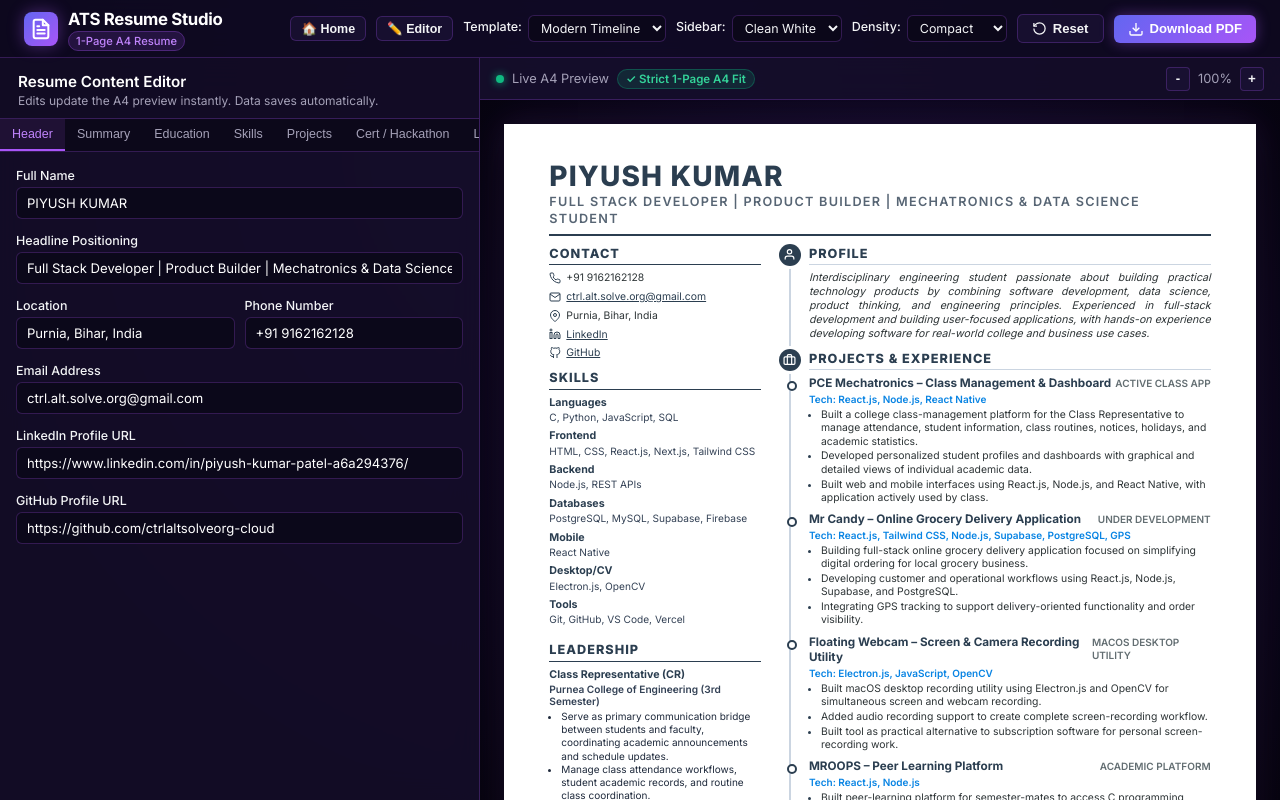
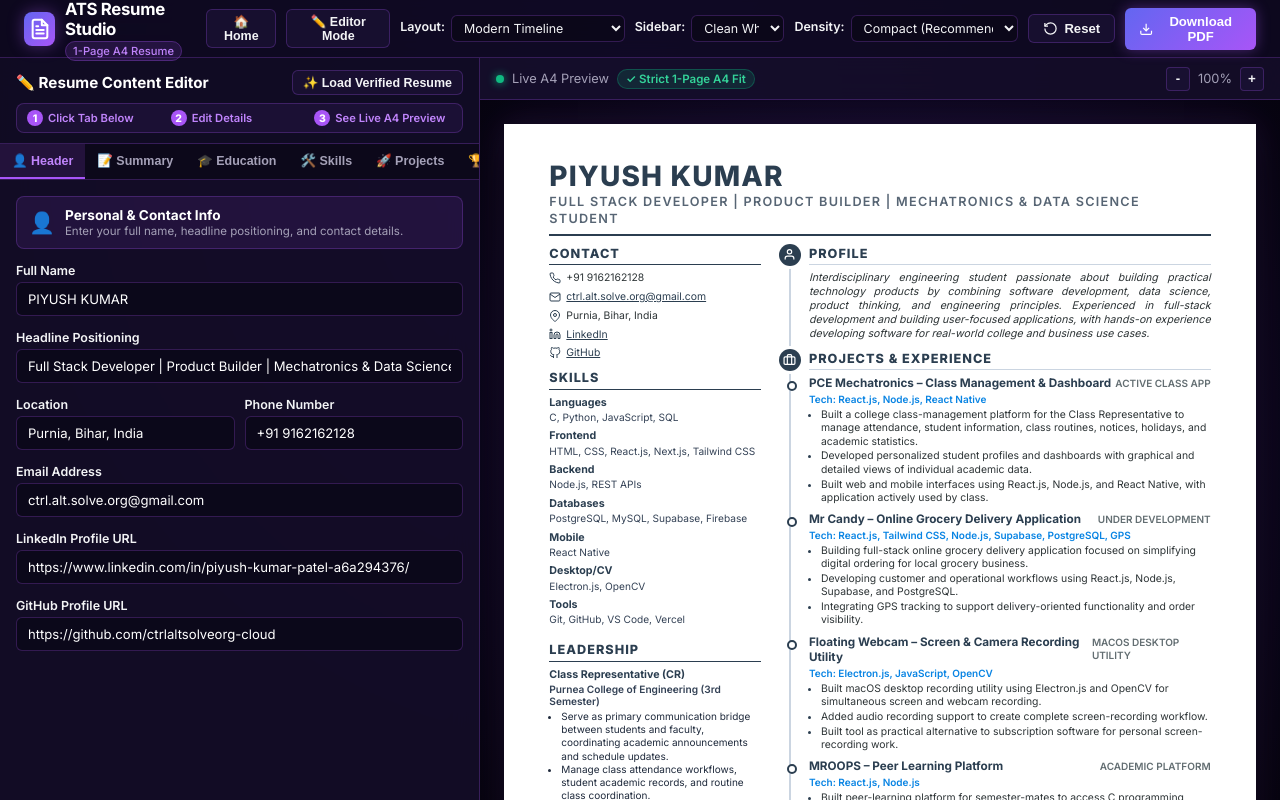
Before and after one commit to ctrlaltsolveorg-cloud/my-ats-resume, a plain HTML site: page index.html in a window 1280 px wide. Both pictures are taken after a click on the button "Download PDF". Drawn offline with Linux system fonts and the light colour scheme.

Commit message:
Enhance Editor Mode with 3-step visual process guide and section instruction banners

```diff
--- a/index.html
+++ b/index.html
@@ -33,25 +33,22 @@
 
       <!-- Navigation & Controls -->
       <div class="header-actions">
-        <!-- View Toggle Buttons -->
         <button id="btn-landing-view" class="btn btn-secondary btn-small" onclick="showLanding()">
           🏠 Home
         </button>
 
         <button id="btn-editor-view" class="btn btn-secondary btn-small" onclick="showEditor()">
-          ✏️ Editor
+          ✏️ Editor Mode
         </button>
 
-        <!-- Template Layout Selector -->
         <div class="density-control editor-only-control" title="Choose template design layout">
-          <label for="template-select">Template:</label>
+          <label for="template-select">Layout:</label>
           <select id="template-select" onchange="updateTemplate(this.value)">
             <option value="timeline" selected>Modern Timeline</option>
-            <option value="classic">Classic ATS</option>
+            <option value="classic">Classic Single-Column ATS</option>
           </select>
         </div>
 
-        <!-- Sidebar Background Selector -->
         <div class="density-control editor-only-control" title="Sidebar background color style">
           <label for="sidebar-select">Sidebar:</label>
           <select id="sidebar-select" onchange="updateSidebarBg(this.value)">
@@ -61,12 +58,11 @@
           </select>
         </div>
 
-        <!-- Spacing Density Control -->
         <div class="density-control editor-only-control" title="Adjust document spacing density to fit text on 1 A4 page">
           <label for="spacing-select">Density:</label>
           <select id="spacing-select" onchange="updateSpacing(this.value)">
             <option value="normal">Standard</option>
-            <option value="compact" selected>Compact</option>
+            <option value="compact" selected>Compact (Recommended)</option>
             <option value="tight">Ultra Tight</option>
           </select>
         </div>
@@ -90,15 +86,13 @@
       </div>
     </header>
 
-    <!-- LANDING PAGE VIEW (Hero Showcase & Action Button) -->
+    <!-- LANDING PAGE VIEW -->
     <section id="landing-page" class="landing-page no-print">
       <div class="landing-hero-container">
-        <!-- Floating Ambient Glow Orbs -->
         <div class="glow-orb orb-1"></div>
         <div class="glow-orb orb-2"></div>
 
         <div class="hero-grid">
-          <!-- Hero Copy Left -->
           <div class="hero-copy">
             <div class="hero-badge">
               <span class="pulse-dot"></span> #1 ATS-Optimized Engineering Resume Builder
@@ -125,7 +119,6 @@
               </button>
             </div>
 
-            <!-- Trust Badges -->
             <div class="hero-trust-bar">
               <div class="trust-item">✓ 100% ATS Parser Compliant</div>
               <div class="trust-item">✓ Clickable Hyperlinks Preserved</div>
@@ -133,7 +126,6 @@
             </div>
           </div>
 
-          <!-- Hero Visual Right (Interactive Card Showcase) -->
           <div class="hero-visual">
             <div class="mockup-card-wrapper" onclick="showEditor()" title="Click to open Live Editor">
               <div class="mockup-header-bar">
@@ -161,7 +153,6 @@
               </div>
             </div>
 
-            <!-- Floating Tech Stack Badges -->
             <div class="floating-badge badge-react">React.js</div>
             <div class="floating-badge badge-node">Node.js</div>
             <div class="floating-badge badge-python">Python</div>
@@ -169,7 +160,6 @@
           </div>
         </div>
 
-        <!-- 3 Feature Glass Cards (Matching Reference Layout) -->
         <div class="feature-cards-grid">
           <div class="feature-card" onclick="showEditor()">
             <div class="card-icon">🎯</div>
@@ -193,129 +183,195 @@
       </div>
     </section>
 
-    <!-- MAIN EDITOR WORKSPACE PANEL -->
+    <!-- MAIN EDITOR WORKSPACE PANEL (WITH HYPER-CLEAR GUIDANCE & VISUAL TABS) -->
     <main class="workspace" id="editor-workspace" style="display: none;">
-      <!-- Left Controls Panel (Hidden in Print) -->
+      <!-- Left Controls Panel -->
       <aside class="editor-panel no-print" id="editor-panel">
+
+        <!-- Editor Top Header & Visual 3-Step Guide -->
         <div class="editor-header">
-          <h2>Resume Content Editor</h2>
-          <p>Edits update the A4 preview instantly. Data saves automatically.</p>
+          <div class="editor-title-row">
+            <h2>✏️ Resume Content Editor</h2>
+            <button class="btn btn-small btn-secondary" onclick="resetToDefault()" title="Reset to original verified resume data">✨ Load Verified Resume</button>
+          </div>
+
+          <!-- 3-Step Visual Process Bar -->
+          <div class="editor-quick-guide">
+            <div class="guide-step"><span class="step-num">1</span> Click Tab Below</div>
+            <div class="guide-step"><span class="step-num">2</span> Edit Details</div>
+            <div class="guide-step"><span class="step-num">3</span> See Live A4 Preview</div>
+          </div>
         </div>
 
-        <!-- Section Navigation Tabs -->
+        <!-- Section Navigation Tabs with Visual Icons -->
         <nav class="editor-tabs">
-          <button class="tab-btn active" onclick="switchTab('header-tab')">Header</button>
-          <button class="tab-btn" onclick="switchTab('summary-tab')">Summary</button>
-          <button class="tab-btn" onclick="switchTab('education-tab')">Education</button>
-          <button class="tab-btn" onclick="switchTab('skills-tab')">Skills</button>
-          <button class="tab-btn" onclick="switchTab('projects-tab')">Projects</button>
-          <button class="tab-btn" onclick="switchTab('cert-tab')">Cert / Hackathon</button>
-          <button class="tab-btn" onclick="switchTab('leadership-tab')">Leadership</button>
+          <button class="tab-btn active" onclick="switchTab('header-tab')">👤 Header</button>
+          <button class="tab-btn" onclick="switchTab('summary-tab')">📝 Summary</button>
+          <button class="tab-btn" onclick="switchTab('education-tab')">🎓 Education</button>
+          <button class="tab-btn" onclick="switchTab('skills-tab')">🛠️ Skills</button>
+          <button class="tab-btn" onclick="switchTab('projects-tab')">🚀 Projects</button>
+          <button class="tab-btn" onclick="switchTab('cert-tab')">🏆 Certs</button>
+          <button class="tab-btn" onclick="switchTab('leadership-tab')">👔 Leadership</button>
         </nav>
 
-        <!-- Editor Tab Contents -->
+        <!-- Form Tab Content Panes -->
         <div class="tab-content-wrapper">
 
           <!-- TAB 1: Header & Personal Info -->
           <div id="header-tab" class="tab-pane active">
+            <div class="section-banner">
+              <span class="banner-icon">👤</span>
+              <div>
+                <h3>Personal & Contact Info</h3>
+                <p>Enter your full name, headline positioning, and contact details.</p>
+              </div>
+            </div>
+
             <div class="form-group">
               <label>Full Name</label>
-              <input type="text" id="input-fullName" oninput="handleInputChange()">
+              <input type="text" id="input-fullName" placeholder="e.g. PIYUSH KUMAR" oninput="handleInputChange()">
             </div>
             <div class="form-group">
               <label>Headline Positioning</label>
-              <input type="text" id="input-headline" oninput="handleInputChange()">
+              <input type="text" id="input-headline" placeholder="e.g. Full Stack Developer | Mechatronics Student" oninput="handleInputChange()">
             </div>
             <div class="form-row">
               <div class="form-group">
                 <label>Location</label>
-                <input type="text" id="input-location" oninput="handleInputChange()">
+                <input type="text" id="input-location" placeholder="City, Country" oninput="handleInputChange()">
               </div>
               <div class="form-group">
                 <label>Phone Number</label>
-                <input type="text" id="input-phone" oninput="handleInputChange()">
+                <input type="text" id="input-phone" placeholder="+91 XXXXXXXXXX" oninput="handleInputChange()">
               </div>
             </div>
             <div class="form-group">
               <label>Email Address</label>
-              <input type="email" id="input-email" oninput="handleInputChange()">
+              <input type="email" id="input-email" placeholder="your.email@example.com" oninput="handleInputChange()">
             </div>
             <div class="form-group">
               <label>LinkedIn Profile URL</label>
-              <input type="url" id="input-linkedin" oninput="handleInputChange()">
+              <input type="url" id="input-linkedin" placeholder="https://linkedin.com/in/yourprofile" oninput="handleInputChange()">
             </div>
             <div class="form-group">
               <label>GitHub Profile URL</label>
-              <input type="url" id="input-github" oninput="handleInputChange()">
+              <input type="url" id="input-github" placeholder="https://github.com/yourusername" oninput="handleInputChange()">
             </div>
           </div>
 
           <!-- TAB 2: Professional Summary -->
           <div id="summary-tab" class="tab-pane">
+            <div class="section-banner">
+              <span class="banner-icon">📝</span>
+              <div>
+                <h3>Professional Summary</h3>
+                <p>Write a concise 2–3 line summary highlighting your interdisciplinary skills.</p>
+              </div>
+            </div>
+
             <div class="form-group">
-              <label>Summary Statement (Aim for 2-3 concise lines in PDF)</label>
-              <textarea id="input-summary" rows="5" oninput="handleInputChange()"></textarea>
-              <span class="field-hint">Keep text natural, evidence-focused, and tailored for software & product development internships.</span>
+              <label>Summary Statement</label>
+              <textarea id="input-summary" rows="6" placeholder="Interdisciplinary engineering student passionate about..." oninput="handleInputChange()"></textarea>
+              <span class="field-hint">💡 Tip: Keep it compact to fit easily on 1 A4 page.</span>
             </div>
           </div>
 
           <!-- TAB 3: Education -->
           <div id="education-tab" class="tab-pane">
+            <div class="section-banner">
+              <span class="banner-icon">🎓</span>
+              <div>
+                <h3>Education & Qualifications</h3>
+                <p>Add your degrees, college name, graduation years, and CGPA details.</p>
+              </div>
+            </div>
+
             <div id="education-items-container"></div>
-            <button class="btn btn-small btn-outline" onclick="addEducationItem()">+ Add Education Entry</button>
+            <button class="btn btn-small btn-outline" onclick="addEducationItem()">+ Add New Degree Entry</button>
           </div>
 
           <!-- TAB 4: Technical Skills -->
           <div id="skills-tab" class="tab-pane">
-            <p class="field-hint mb-3">Listed as text groups. No progress bars or ratings.</p>
+            <div class="section-banner">
+              <span class="banner-icon">🛠️</span>
+              <div>
+                <h3>Technical Skills</h3>
+                <p>Categorize your programming languages, frameworks, databases & tools.</p>
+              </div>
+            </div>
+
             <div class="form-group">
               <label>Programming Languages</label>
-              <input type="text" id="input-skills-languages" oninput="handleInputChange()">
+              <input type="text" id="input-skills-languages" placeholder="e.g. C, Python, JavaScript, SQL" oninput="handleInputChange()">
             </div>
             <div class="form-group">
               <label>Frontend Development</label>
-              <input type="text" id="input-skills-frontend" oninput="handleInputChange()">
+              <input type="text" id="input-skills-frontend" placeholder="e.g. HTML, CSS, React.js, Tailwind CSS" oninput="handleInputChange()">
             </div>
             <div class="form-group">
               <label>Backend Development</label>
-              <input type="text" id="input-skills-backend" oninput="handleInputChange()">
+              <input type="text" id="input-skills-backend" placeholder="e.g. Node.js, REST APIs" oninput="handleInputChange()">
             </div>
             <div class="form-group">
               <label>Databases / Backend Services</label>
-              <input type="text" id="input-skills-databases" oninput="handleInputChange()">
+              <input type="text" id="input-skills-databases" placeholder="e.g. PostgreSQL, MySQL, Supabase" oninput="handleInputChange()">
             </div>
             <div class="form-group">
               <label>Mobile Development</label>
-              <input type="text" id="input-skills-mobile" oninput="handleInputChange()">
+              <input type="text" id="input-skills-mobile" placeholder="e.g. React Native" oninput="handleInputChange()">
             </div>
             <div class="form-group">
               <label>Desktop & Computer Vision</label>
-              <input type="text" id="input-skills-desktop" oninput="handleInputChange()">
+              <input type="text" id="input-skills-desktop" placeholder="e.g. Electron.js, OpenCV" oninput="handleInputChange()">
             </div>
             <div class="form-group">
               <label>UI/UX Design Tools</label>
-              <input type="text" id="input-skills-design" oninput="handleInputChange()">
+              <input type="text" id="input-skills-design" placeholder="e.g. Figma, Adobe Photoshop, Canva" oninput="handleInputChange()">
             </div>
             <div class="form-group">
               <label>Developer Tools</label>
-              <input type="text" id="input-skills-tools" oninput="handleInputChange()">
+              <input type="text" id="input-skills-tools" placeholder="e.g. Git, GitHub, VS Code, Vercel" oninput="handleInputChange()">
             </div>
           </div>
 
           <!-- TAB 5: Projects -->
           <div id="projects-tab" class="tab-pane">
+            <div class="section-banner">
+              <span class="banner-icon">🚀</span>
+              <div>
+                <h3>Projects & Applications</h3>
+                <p>List your key technical projects, tech stacks, and bullet points.</p>
+              </div>
+            </div>
+
             <div id="projects-items-container"></div>
-            <button class="btn btn-small btn-outline" onclick="addProjectItem()">+ Add Project Entry</button>
+            <button class="btn btn-small btn-outline" onclick="addProjectItem()">+ Add New Project Entry</button>
           </div>
 
           <!-- TAB 6: Certification / Hackathons -->
           <div id="cert-tab" class="tab-pane">
+            <div class="section-banner">
+              <span class="banner-icon">🏆</span>
+              <div>
+                <h3>Certifications & Hackathons</h3>
+                <p>Include hackathons, certificates, and relevant achievement activities.</p>
+              </div>
+            </div>
+
             <div id="cert-items-container"></div>
-            <button class="btn btn-small btn-outline" onclick="addCertItem()">+ Add Certification / Hackathon Entry</button>
+            <button class="btn btn-small btn-outline" onclick="addCertItem()">+ Add Certification / Hackathon</button>
           </div>
 
           <!-- TAB 7: Leadership -->
           <div id="leadership-tab" class="tab-pane">
+            <div class="section-banner">
+              <span class="banner-icon">👔</span>
+              <div>
+                <h3>Leadership & Roles</h3>
+                <p>Highlight positions of responsibility, Class Representative (CR), or team lead roles.</p>
+              </div>
+            </div>
+
             <div id="leadership-items-container"></div>
             <button class="btn btn-small btn-outline" onclick="addLeadershipItem()">+ Add Leadership Entry</button>
           </div>
--- a/style.css
+++ b/style.css
@@ -210,6 +210,7 @@ body {
   justify-content: center;
   padding: 8px;
   margin-top: 10px;
+  font-weight: 600;
 }
 .btn-outline:hover {
   background: rgba(168, 85, 247, 0.12);
@@ -567,7 +568,7 @@ body {
 }
 
 /* ==========================================================================
-   WORKSPACE SPLIT AREA (Editor + Preview - Deep Purple Theme)
+   WORKSPACE SPLIT AREA (Editor + Preview - Clear Guidance UI)
    ========================================================================== */
 
 .workspace {
@@ -583,7 +584,7 @@ body {
   width: 480px;
   min-width: 360px;
   max-width: 540px;
-  background-color: rgba(20, 14, 40, 0.9);
+  background-color: rgba(20, 14, 40, 0.92);
   backdrop-filter: blur(16px);
   border-right: 1px solid var(--border-color);
   display: flex;
@@ -591,22 +592,85 @@ body {
   overflow: hidden;
 }
 
+/* Editor Top Header & Visual 3-Step Process */
 .editor-header {
-  padding: 14px 18px 10px 18px;
+  padding: 12px 16px 10px 16px;
   border-bottom: 1px solid var(--border-color);
-  background: rgba(15, 10, 32, 0.4);
+  background: rgba(15, 10, 32, 0.5);
 }
 
-.editor-header h2 {
+.editor-title-row {
+  display: flex;
+  justify-content: space-between;
+  align-items: center;
+  margin-bottom: 8px;
+}
+
+.editor-title-row h2 {
   font-size: 0.95rem;
-  font-weight: 600;
+  font-weight: 700;
   color: #ffffff;
 }
 
-.editor-header p {
-  font-size: 0.75rem;
-  color: var(--text-muted);
-  margin-top: 2px;
+.editor-quick-guide {
+  display: flex;
+  gap: 6px;
+  background: rgba(168, 85, 247, 0.08);
+  border: 1px solid rgba(168, 85, 247, 0.25);
+  border-radius: 8px;
+  padding: 6px 10px;
+}
+
+.guide-step {
+  flex: 1;
+  font-size: 0.7rem;
+  color: #c084fc;
+  display: flex;
+  align-items: center;
+  gap: 5px;
+  font-weight: 600;
+}
+
+.step-num {
+  width: 16px;
+  height: 16px;
+  background: #a855f7;
+  color: #ffffff;
+  border-radius: 50%;
+  display: flex;
+  align-items: center;
+  justify-content: center;
+  font-size: 0.65rem;
+  font-weight: 800;
+  flex-shrink: 0;
+}
+
+/* Section Instruction Banners inside Tabs */
+.section-banner {
+  display: flex;
+  gap: 10px;
+  align-items: center;
+  background: rgba(168, 85, 247, 0.1);
+  border: 1px solid rgba(168, 85, 247, 0.25);
+  border-radius: 8px;
+  padding: 10px 12px;
+  margin-bottom: 14px;
+}
+
+.banner-icon {
+  font-size: 1.3rem;
+}
+
+.section-banner h3 {
+  font-size: 0.85rem;
+  font-weight: 700;
+  color: #ffffff;
+}
+
+.section-banner p {
+  font-size: 0.72rem;
+  color: #a5a1b8;
+  margin-top: 1px;
 }
 
 /* Tabs Header */
@@ -619,12 +683,12 @@ body {
 }
 
 .tab-btn {
-  padding: 8px 12px;
+  padding: 9px 12px;
   background: transparent;
   border: none;
   color: var(--text-muted);
   font-size: 0.78rem;
-  font-weight: 500;
+  font-weight: 600;
   white-space: nowrap;
   cursor: pointer;
   border-bottom: 2px solid transparent;
@@ -633,12 +697,13 @@ body {
 
 .tab-btn:hover {
   color: var(--text-main);
+  background-color: rgba(168, 85, 247, 0.05);
 }
 
 .tab-btn.active {
   color: #c084fc;
   border-bottom-color: #a855f7;
-  background-color: rgba(168, 85, 247, 0.12);
+  background-color: rgba(168, 85, 247, 0.15);
 }
 
 /* Form Container */
@@ -673,7 +738,7 @@ body {
 label {
   display: block;
   font-size: 0.78rem;
-  font-weight: 500;
+  font-weight: 600;
   color: var(--text-main);
   margin-bottom: 4px;
 }
@@ -687,7 +752,7 @@ select {
   background-color: var(--input-bg);
   border: 1px solid var(--border-color);
   color: #ffffff;
-  padding: 7px 10px;
+  padding: 8px 11px;
   border-radius: 6px;
   font-size: 0.82rem;
   font-family: inherit;
@@ -707,8 +772,9 @@ textarea {
 .field-hint {
   display: block;
   font-size: 0.72rem;
-  color: var(--text-muted);
-  margin-top: 3px;
+  color: #c084fc;
+  margin-top: 4px;
+  font-weight: 500;
 }
 
 /* Dynamic Array Cards in Editor */
@@ -731,7 +797,7 @@ textarea {
 
 .card-title {
   font-size: 0.82rem;
-  font-weight: 600;
+  font-weight: 700;
   color: #c084fc;
 }
 
@@ -999,7 +1065,7 @@ textarea {
 }
 
 /* ==========================================================================
-   TEMPLATE 2: MODERN EXECUTIVE TIMELINE (MATCHING REFERENCE IMAGE)
+   TEMPLATE 2: MODERN EXECUTIVE TIMELINE
    ========================================================================== */
 
 .template-timeline .timeline-header {
```
